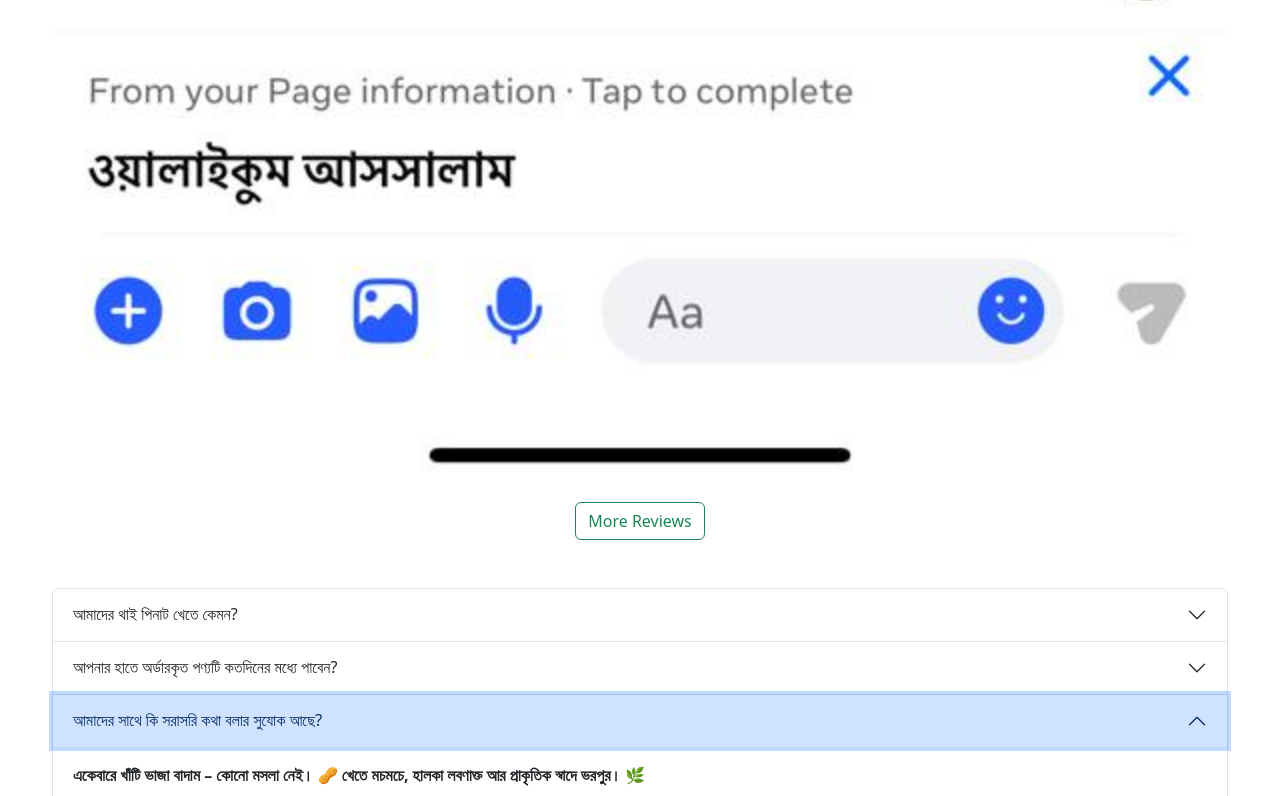
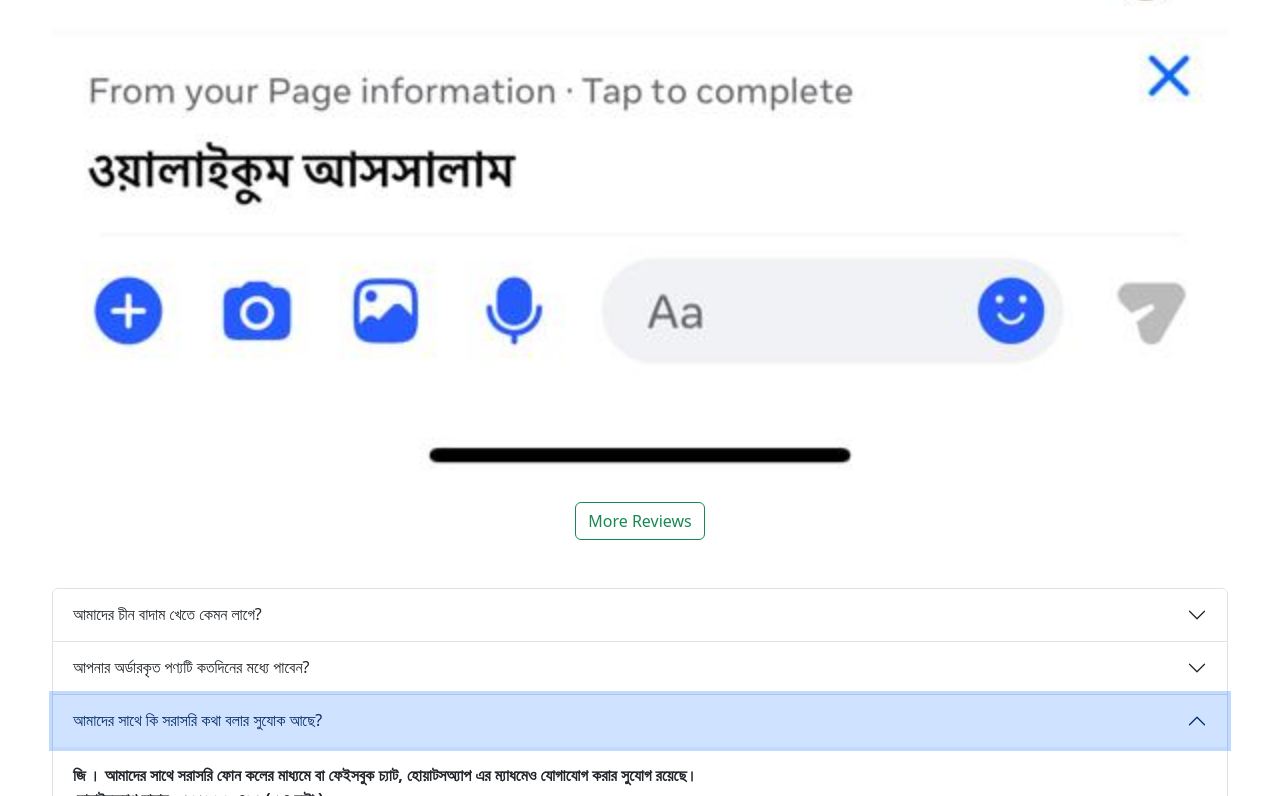
Before and after one commit to superfitcontent/superFitFood_ThaiChinaBadamRoasted, a plain HTML site: page index.html in a window 1280 px wide. Both pictures are taken after a click on the button "আমাদের সাথে কি সরাসরি কথা বলার সুযোক আছে?". Shown: the part 3877-4673 px from the top of the page. Drawn offline with nearby package versions, Linux system fonts and the light colour scheme.

Commit message:
Update index.html on question and answer section

```diff
--- a/index.html
+++ b/index.html
@@ -109,36 +109,39 @@
                   <div class="accordion-item">
                       <h2 class="accordion-header">
                       <button class="accordion-button" type="button" data-bs-toggle="collapse" data-bs-target="#collapseOne" aria-expanded="true" aria-controls="collapseOne">
-                          আমাদের থাই পিনাট খেতে কেমন?
+                          আমাদের চীন বাদাম খেতে কেমন লাগে?
                       </button>
                       </h2>
                       <div id="collapseOne" class="accordion-collapse collapse off" data-bs-parent="#accordionExample">
                       <div class="accordion-body">
-                          <strong>একেবারে খাঁটি ভাজা বাদাম – কোনো মসলা নেই। 🥜 খেতে মচমচে, হালকা লবণাক্ত আর প্রাকৃতিক স্বাদে ভরপুর। 🌿</strong>
+                          <strong>আমাদের চীন বাদাম🥜 সম্পূর্ণ এয়ার ফ্রাইড, কোনো প্রকার দুর্গদ্ধ বা তেল চিটচিটে ভাব নেই। খেতে খুবই সুস্বাদু। প্রাকৃতিক শক্তিতে ভরপুর 🌿</strong>
                       </div>
                       </div>
                   </div>
                   <div class="accordion-item">
                       <h2 class="accordion-header">
                       <button class="accordion-button" type="button" data-bs-toggle="collapse" data-bs-target="#collapseTwo" aria-expanded="true" aria-controls="collapseTwo">
-                          আপনার হাতে অর্ডারকৃত পণ্যটি কতদিনের মধ্যে পাবেন?
+                          আপনার অর্ডারকৃত পণ্যটি কতদিনের মধ্যে পাবেন?
                       </button>
                       </h2>
                       <div id="collapseTwo" class="accordion-collapse collapse off" data-bs-parent="#accordionExample">
                       <div class="accordion-body">
-                          <strong>একেবারে খাঁটি ভাজা বাদাম – কোনো মসলা নেই। 🥜 খেতে মচমচে, হালকা লবণাক্ত আর প্রাকৃতিক স্বাদে ভরপুর। 🌿</strong>
+                          <strong>ঢাকার সিটির ভিতর হলে সর্বোচ্চ ৪৮ ঘন্টা। আর ঢাকার বাইরে হলে সর্বোচ্চ ৭২ ঘন্টার মধ্যে আপনার অর্ডারকৃত পণ্যটি পেয়ে যাবেন।<br>
+                            আমরা সর্বদা আমাদের গ্রাহকদের সময় আর প্রত্যাশার মূল্যায়ন করার, সর্বচ্ছ চেষ্টা করে থাকি।</strong>
                       </div>
                       </div>
                   </div>
                   <div class="accordion-item">
                       <h2 class="accordion-header">
                       <button class="accordion-button" type="button" data-bs-toggle="collapse" data-bs-target="#collapseThree" aria-expanded="true" aria-controls="collapseThree">
-                          আমাদের সাথে কি সরাসরি কথা বলার সুযোক আছে?
+                         আমাদের সাথে কি সরাসরি কথা বলার সুযোক আছে?
                       </button>
                       </h2>
                       <div id="collapseThree" class="accordion-collapse collapse off" data-bs-parent="#accordionExample">
                       <div class="accordion-body">
-                          <strong>একেবারে খাঁটি ভাজা বাদাম – কোনো মসলা নেই। 🥜 খেতে মচমচে, হালকা লবণাক্ত আর প্রাকৃতিক স্বাদে ভরপুর। 🌿</strong>
+                          <strong>জি । আমাদের সাথে সরাসরি ফোন কলের মাধ্যমে বা ফেইসবুক চ্যাট, হোয়াটসঅ্যাপ এর ম্যাধমেও যোগাযোগ করার সুযোগ রয়েছে।<br>
+                            হোয়াটসঅ্যাপ নাম্বার: ০১৬১৮৮৬০৪৬৭ ( ২৪ ঘন্টা )<br>
+                            হেল্পলাইন নাম্বার : ০৯৬৩৮ ০১৮৮৮৮(সকাল ১০ টা থেকে সন্ধ্যা ৭ টা পর্যন্ত )</strong>
                       </div>
                       </div>
                   </div>
```
